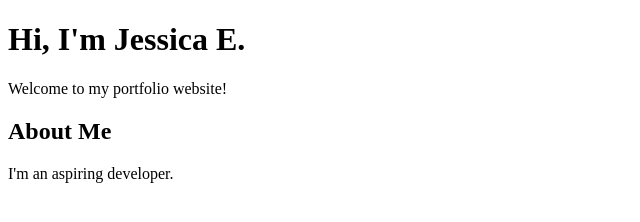
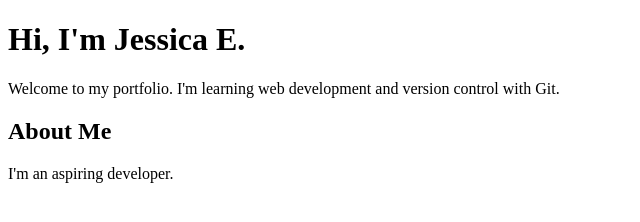
Before and after one commit to jedwards2018/my-portfolio, a plain HTML site: page index.html in a window 1280 px wide. Shown: the whole page, without its empty margins (0-640 px from the left). Drawn offline with Linux system fonts and the light colour scheme.

Commit message:
Update welcome message with learning goals

```diff
--- a/index.html
+++ b/index.html
@@ -6,7 +6,7 @@
 </head>
 <body>
     <h1>Hi, I'm Jessica E.</h1>
-    <p>Welcome to my portfolio website!</p>
+    <p>Welcome to my portfolio. I'm learning web development and version control with Git.</p>
     <h2>About Me</h2>
     <p>I'm an aspiring developer.</p>
 </body>
```
